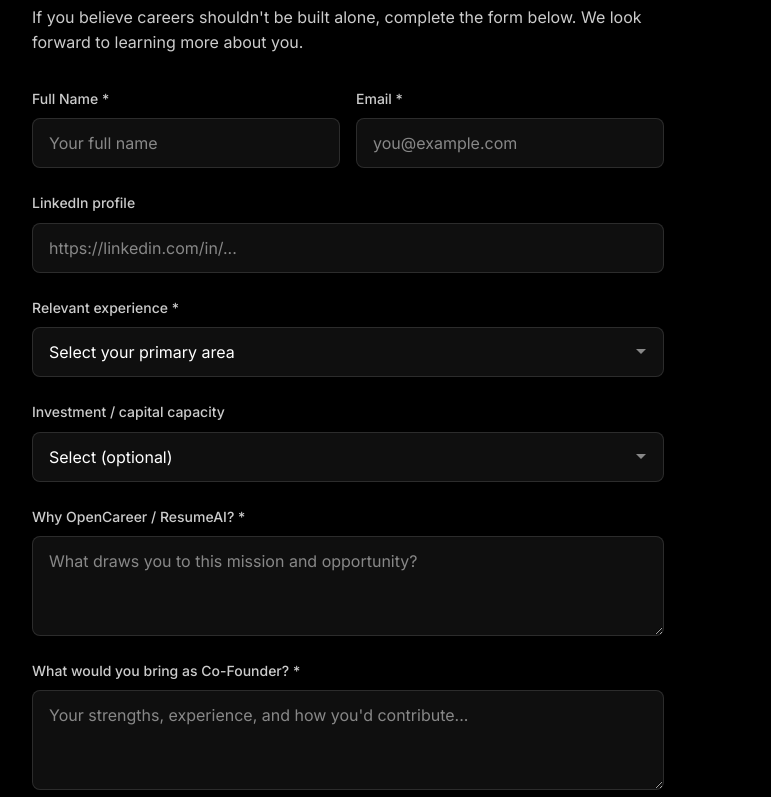
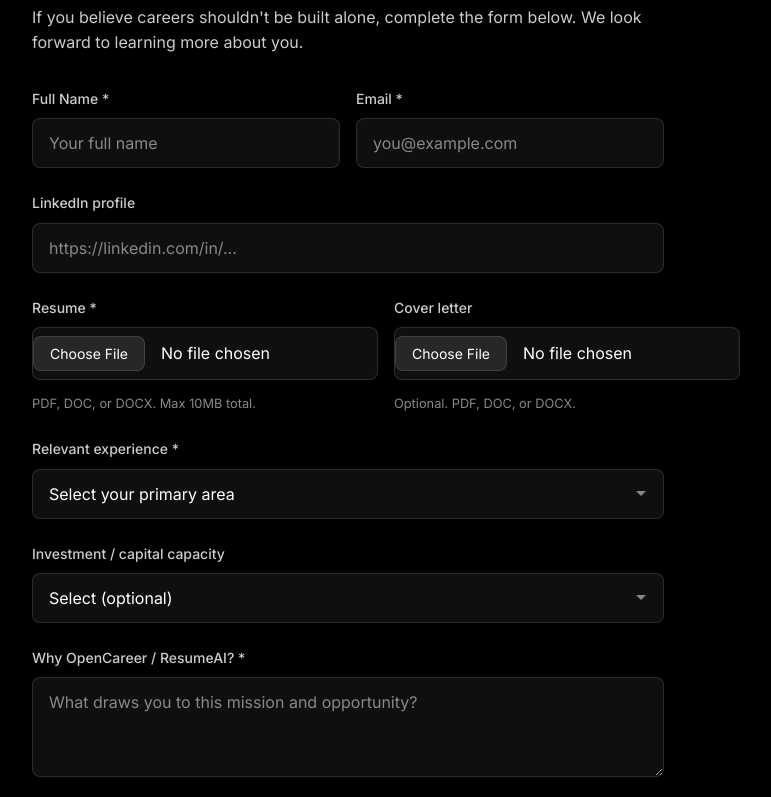
Before and after one commit to vince13/tanda-landing-page, a plain HTML site: page careers/resumeai-cofounder.html in a window 1280 px wide. Shown: the part 2914-3711 px from the top of the page, without its empty margins (292-1063 px from the left). Drawn offline with Linux system fonts and the light colour scheme.

Commit message:
Tanda Venture Studio

```diff
--- a/careers/resumeai-cofounder.html
+++ b/careers/resumeai-cofounder.html
@@ -221,6 +221,36 @@
       resize: vertical;
     }
 
+    .form-group input[type="file"] {
+      padding: 0.5rem 0;
+      cursor: pointer;
+    }
+
+    .form-group input[type="file"]::file-selector-button {
+      font-family: inherit;
+      font-size: 0.875rem;
+      padding: 0.5rem 1rem;
+      margin-right: 1rem;
+      background: rgba(255, 255, 255, 0.1);
+      border: 1px solid var(--border);
+      border-radius: var(--radius);
+      color: var(--text-primary);
+      cursor: pointer;
+      transition: background 0.2s, border-color 0.2s;
+    }
+
+    .form-group input[type="file"]::file-selector-button:hover {
+      background: rgba(255, 255, 255, 0.15);
+      border-color: var(--border-focus);
+    }
+
+    .field-hint {
+      display: block;
+      font-size: 0.8rem;
+      color: var(--text-muted);
+      margin-top: 0.35rem;
+    }
+
     .form-row {
       display: grid;
       grid-template-columns: 1fr 1fr;
@@ -389,7 +419,7 @@
       <h2>Interested?</h2>
       <p class="form-subtitle">If you believe careers shouldn't be built alone, complete the form below. We look forward to learning more about you.</p>
 
-      <form id="apply-form" class="form" action="https://formsubmit.co/hello@tanda.media" method="POST">
+      <form id="apply-form" class="form" action="https://formsubmit.co/hello@tanda.media" method="POST" enctype="multipart/form-data">
         <input type="hidden" name="_subject" value="ResumeAI Co-Founder Application">
         <input type="hidden" name="_captcha" value="false">
         <input type="hidden" name="_template" value="table">
@@ -409,6 +439,19 @@
         <div class="form-group">
           <label for="linkedin">LinkedIn profile</label>
           <input type="url" id="linkedin" name="linkedin" placeholder="https://linkedin.com/in/...">
+        </div>
+
+        <div class="form-row">
+          <div class="form-group">
+            <label for="resume">Resume *</label>
+            <input type="file" id="resume" name="resume" required accept=".pdf,.doc,.docx,application/pdf,application/msword,application/vnd.openxmlformats-officedocument.wordprocessingml.document">
+            <span class="field-hint">PDF, DOC, or DOCX. Max 10MB total.</span>
+          </div>
+          <div class="form-group">
+            <label for="cover">Cover letter</label>
+            <input type="file" id="cover" name="cover_letter" accept=".pdf,.doc,.docx,application/pdf,application/msword,application/vnd.openxmlformats-officedocument.wordprocessingml.document">
+            <span class="field-hint">Optional. PDF, DOC, or DOCX.</span>
+          </div>
         </div>
 
         <div class="form-group">
```
